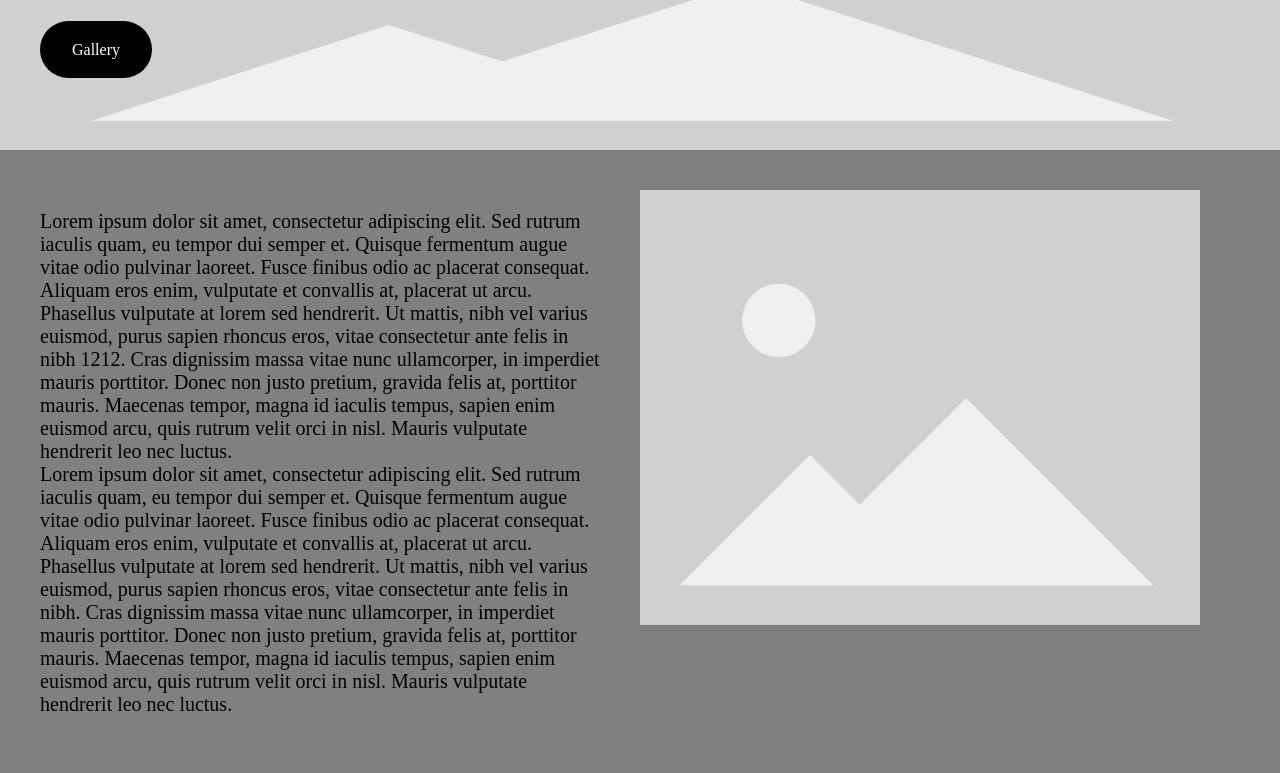
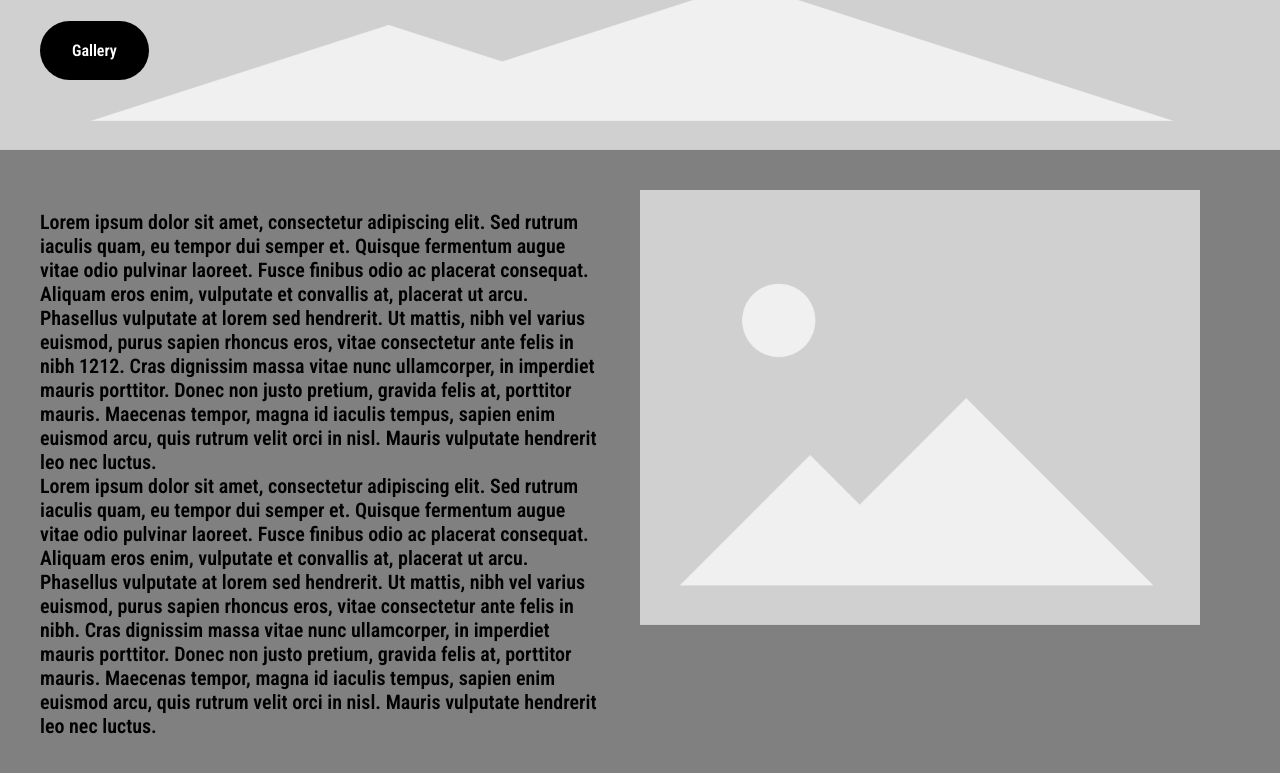
Before and after one commit to kodukass/arg_leht, a plain HTML site: page index.html in a window 1280 px wide. Shown: the part 220-993 px from the top of the page. Drawn offline with nearby package versions, Linux system fonts and the light colour scheme.

Commit message:
vahetasin fonti ära

```diff
--- a/index.html
+++ b/index.html
@@ -6,6 +6,9 @@
     <link rel="stylesheet" href="style.css">
     <link rel='stylesheet' href='https://cdn-uicons.flaticon.com/2.6.0/uicons-regular-rounded/css/uicons-regular-rounded.css'>
     <link rel="stylesheet" href="https://cdnjs.cloudflare.com/ajax/libs/font-awesome/4.7.0/css/font-awesome.min.css">
+    <link rel="preconnect" href="https://fonts.googleapis.com">
+    <link rel="preconnect" href="https://fonts.gstatic.com" crossorigin>
+    <link href="https://fonts.googleapis.com/css2?family=Roboto+Condensed:ital,wght@0,100..900;1,100..900&display=swap" rel="stylesheet">
     <script src="gallery.js" defer></script>
     <title>Koduleht</title>
 </head>
--- a/style.sass
+++ b/style.sass
@@ -41,11 +41,14 @@
   &:active
     background-color: #6c6c6c
 
-
 html, body
   height: 100%
   margin: 0
   font-size: 16px
+  font-family: "Roboto Condensed", sans-serif
+  font-optical-sizing: auto
+  font-weight: 600
+  font-style: normal
 
 body
   background-color: gray
```
Also changed, not shown: style.css, 1 other file.
